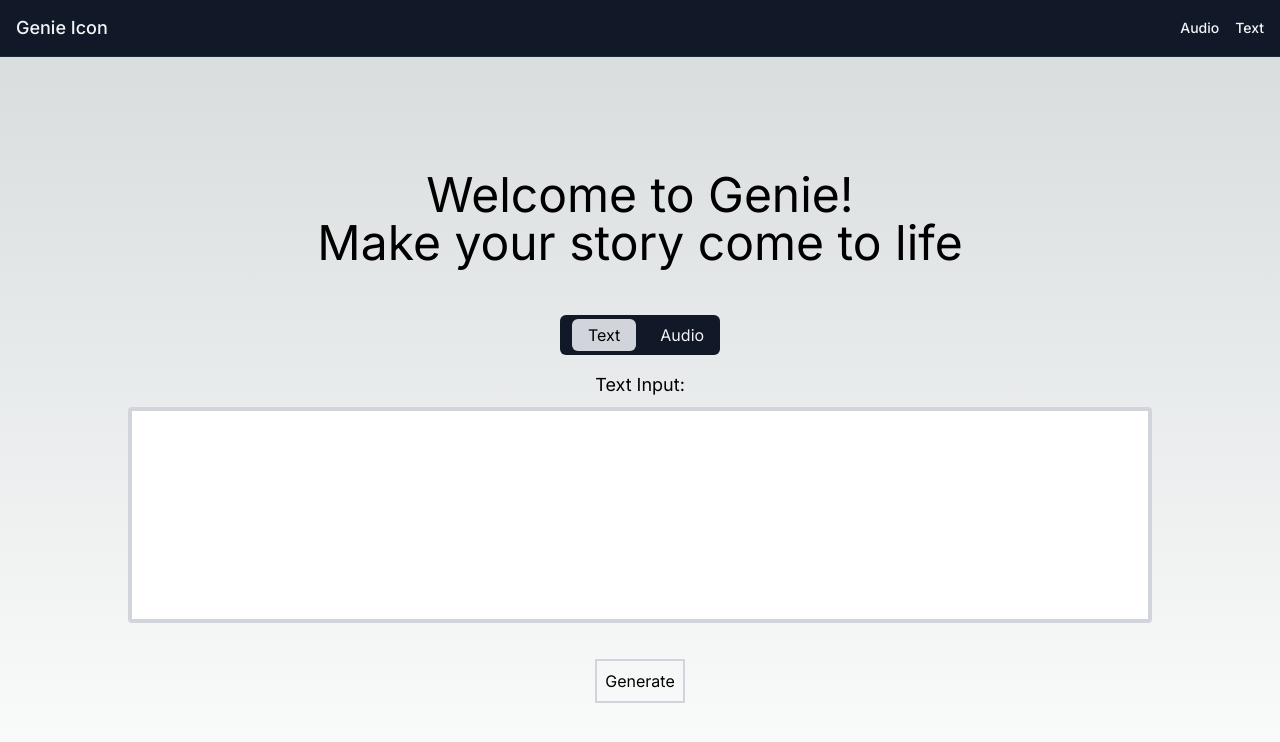
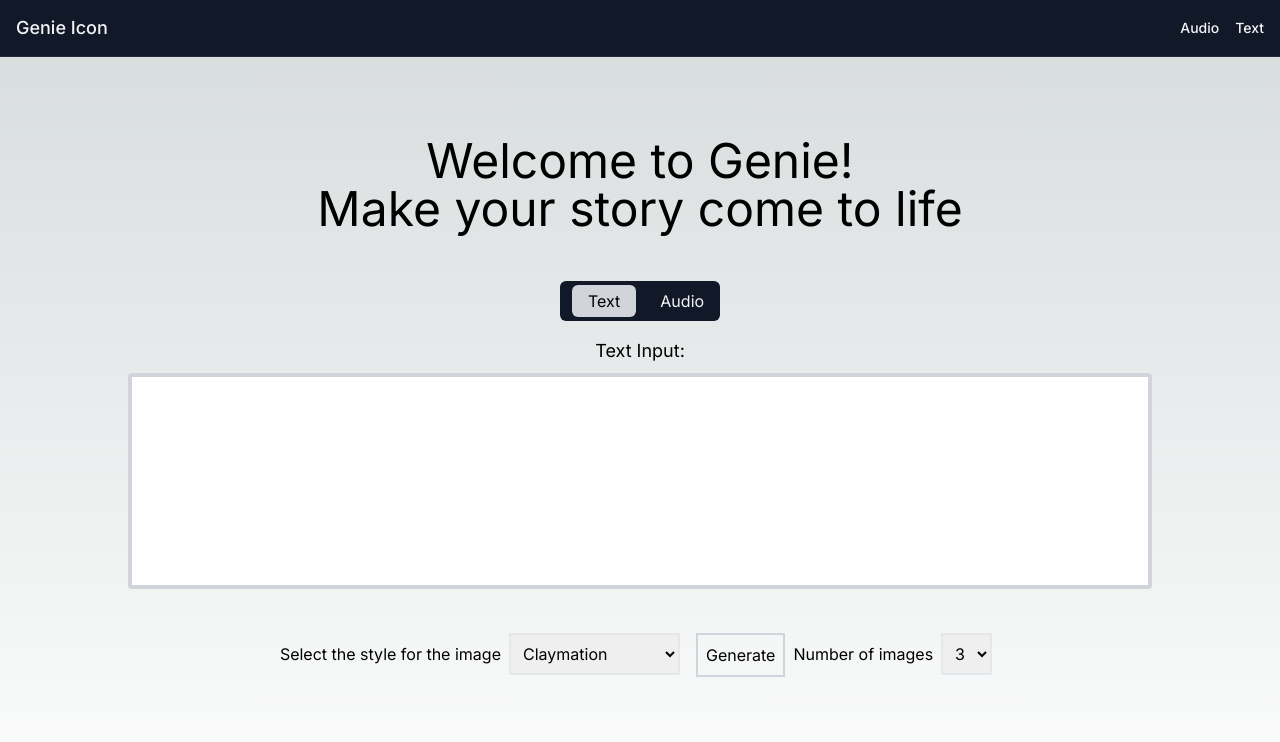
Before and after one commit to Maru5er/genie-app, a Next.js app: page / in a window 1280 px wide. Shown: the top 742 px of the page. Built offline with nearby package versions, Linux system fonts and the light colour scheme.

Commit message:
added functional dropdown

```diff
--- a/app/page.js
+++ b/app/page.js
@@ -5,6 +5,7 @@ import {Switch, Textarea} from '@headlessui/react';
 import { useEffect, useState } from 'react';
 import { ImageGallery } from 'react-image-grid-gallery';
 import { RingLoader } from 'react-spinners';
+import { Select, Label, Field, Description } from '@headlessui/react';
 
 
 
@@ -14,18 +15,26 @@ export default function Home() {
   const [loaded, setLoaded] = useState(false);
   const [imagesArray, setImagesArray] = useState([]);
   const [text, setText] = useState('');
+  const [style, setStyle] = useState('Claymation');
+  const [imageNumber, setImageNumber] = useState('3');
 
   async function getImages() {
+    if (text == '') {
+      alert('Textarea is empty');
+      return;
+    }
     console.log(process.env.NEXT_PUBLIC_SERVER_HOST);
     setGenerated(true);
     setLoaded(false);
     try {
+      var input = text;
+      input += `Generate ${imageNumber} images in ${style} style`;
       const res = await fetch(`${process.env.NEXT_PUBLIC_SERVER_HOST}/stream`, {
         method: 'POST',
         headers: {
           'Content-Type' : 'application/json',
         },
-        body : JSON.stringify({'story' : text})
+        body : JSON.stringify({'story' : input})
       });
 
       const data = await res.json();
@@ -68,25 +77,54 @@ export default function Home() {
 
         <div className="transition-opacity duration-300 ease-in-out">
           {enabled ? (
-            <div className='h-32 w-full'>
+            <div className='h-32 w-full mb-40'>
               <label htmlFor="audioInput" className="block text-lg mt-4">Audio Input:</label>
               <input type="file" id="audioInput" accept="audio/*" className="mt-2 p-2 border border-gray-300 rounded"/>
             </div>
           ) : (
-            <div className='h-32 w-full md:w-96'>
+            <div className='h-32 w-full md:w-96 mb-40'>
               <label htmlFor="textInput" className="block text-lg mt-4">Text Input:</label>
               <textarea value = {text} style={{resize:'none', width:'80vw', marginLeft:'10vw'}}id="textInput" rows="8" className="absolute left-0 mt-2 p-2 border-4 border-gray-300 rounded w-4/5 text-black"
                         onChange={(e) => setText(e.target.value)}></textarea>
             </div>
           )}
         </div>
-        <button className='mt-40 border-2 border-gray-300 p-2 hover:bg-white hover:text-black'
-          onClick={getImages}
-        >
-          Generate
-        </button>
+        <div className='flex flex-row justify-center'>
+        <Field>
+            <Label>Select the style for the image</Label>
+            <Select value={style} className='border-2 m-2 p-2 data-[hover]:shadow data-[focus]:bg-gray-500' aria-label='Style'
+                    onChange={(e) => setStyle(e.target.value)}>
+              <option value='Claymation'>Claymation</option>
+              <option value='Gothic'>Gothic</option>
+              <option value='Storybook Illustration'>Storybook</option>
+              <option value='Realistic'>Realistic</option>
+              <option value='Digital paianting'>Digital art</option>
+              <option value='Crayon drawing'>Crayon</option>
+              <option value="Children's Drawing">Children Drawing</option>
+            </Select>
+          </Field>
+          <button className='m-2 border-2 mh-4 border-gray-300 p-2 hover:bg-white hover:text-black'
+            onClick={getImages}
+          >
+            Generate
+          </button>
+          <Field>
+            <Label>Number of images</Label>
+            <Select value={imageNumber} className='border-2 m-2 p-2 data-[hover]:shadow data-[focus]:bg-gray-500' aria-label='Style'
+                    onChange={(e) => setImageNumber(e.target.value)}>
+              <option value='1'>1</option>
+              <option value='2'>2</option>
+              <option value='3'>3</option>
+              <option value='4'>4</option>
+              <option value='5'>5</option>
+            </Select>
+          </Field>
 
-        <div className="mt-10">
+
+        </div>
+
+
+        <div className="flex justify-center items-center mt-10">
           {loaded ? (
               <ImageGallery
               imagesInfoArray={imagesArray}
@@ -95,12 +133,14 @@ export default function Home() {
               gapSize={24}
             />
           ) : (
-            <div >
+            <div className='flex flex-col justify-center items-center'>
+              <h3 className={`${generated ? 'opacity-100' : 'opacity-0'} text-sm m-4`}>Generating your image. Image may take several minutes to generate...</h3>
               <RingLoader
-                color='white'
+                color='gray'
                 loading={generated}
                 aria-label="Loading Spinner"
                 data-testid="loader"
+                size={100}
               />
             </div>
           )}
--- a/package.json
+++ b/package.json
@@ -16,6 +16,7 @@
     "react-dom": "^18",
     "react-image-gallery": "^1.3.0",
     "react-image-grid-gallery": "^2.1.2",
+    "react-select": "^5.8.0",
     "react-spinners": "^0.14.1"
   },
   "devDependencies": {
```
Also changed, not shown: 1 other file (tests, documents, lock files or other folders).
